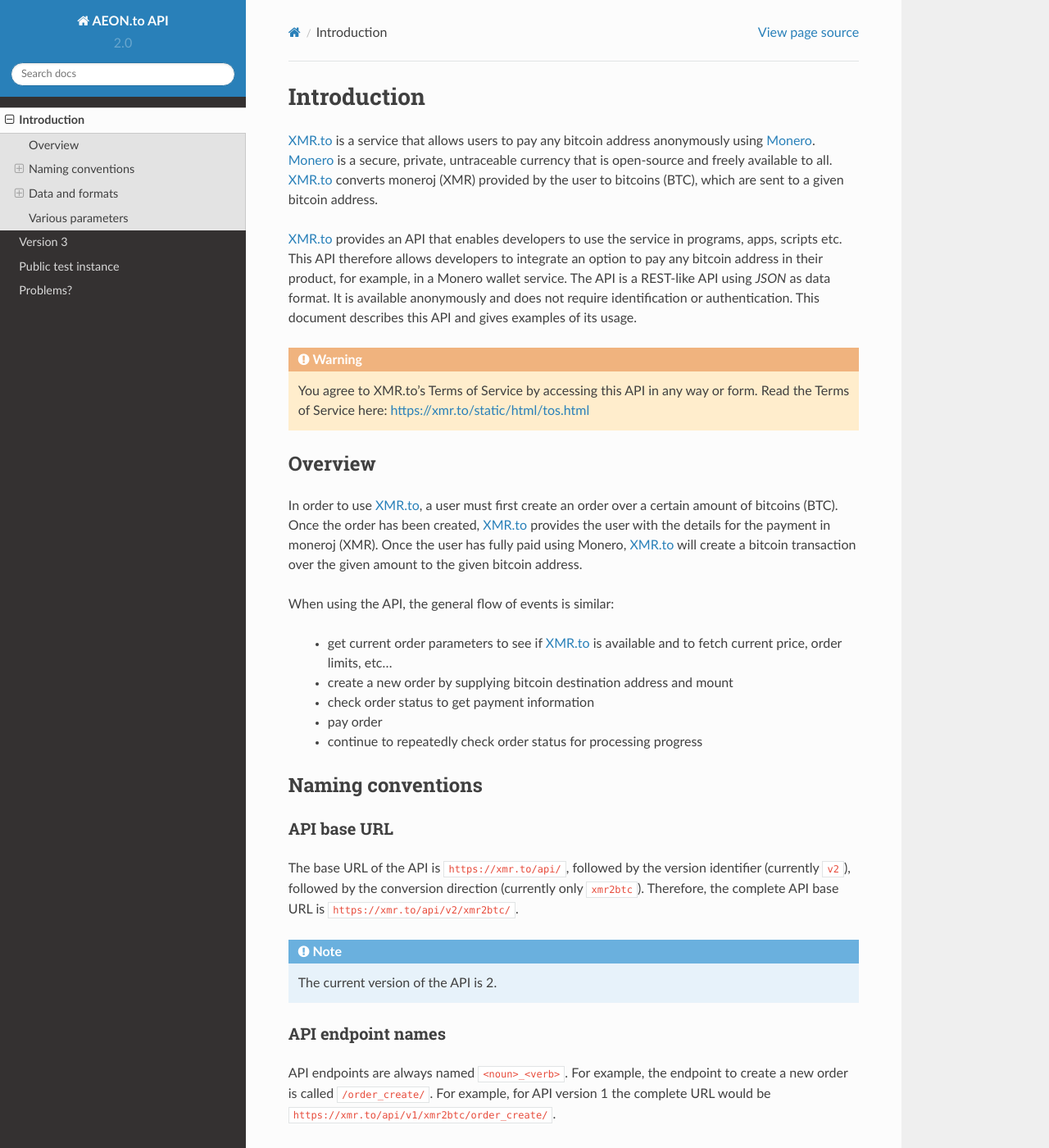
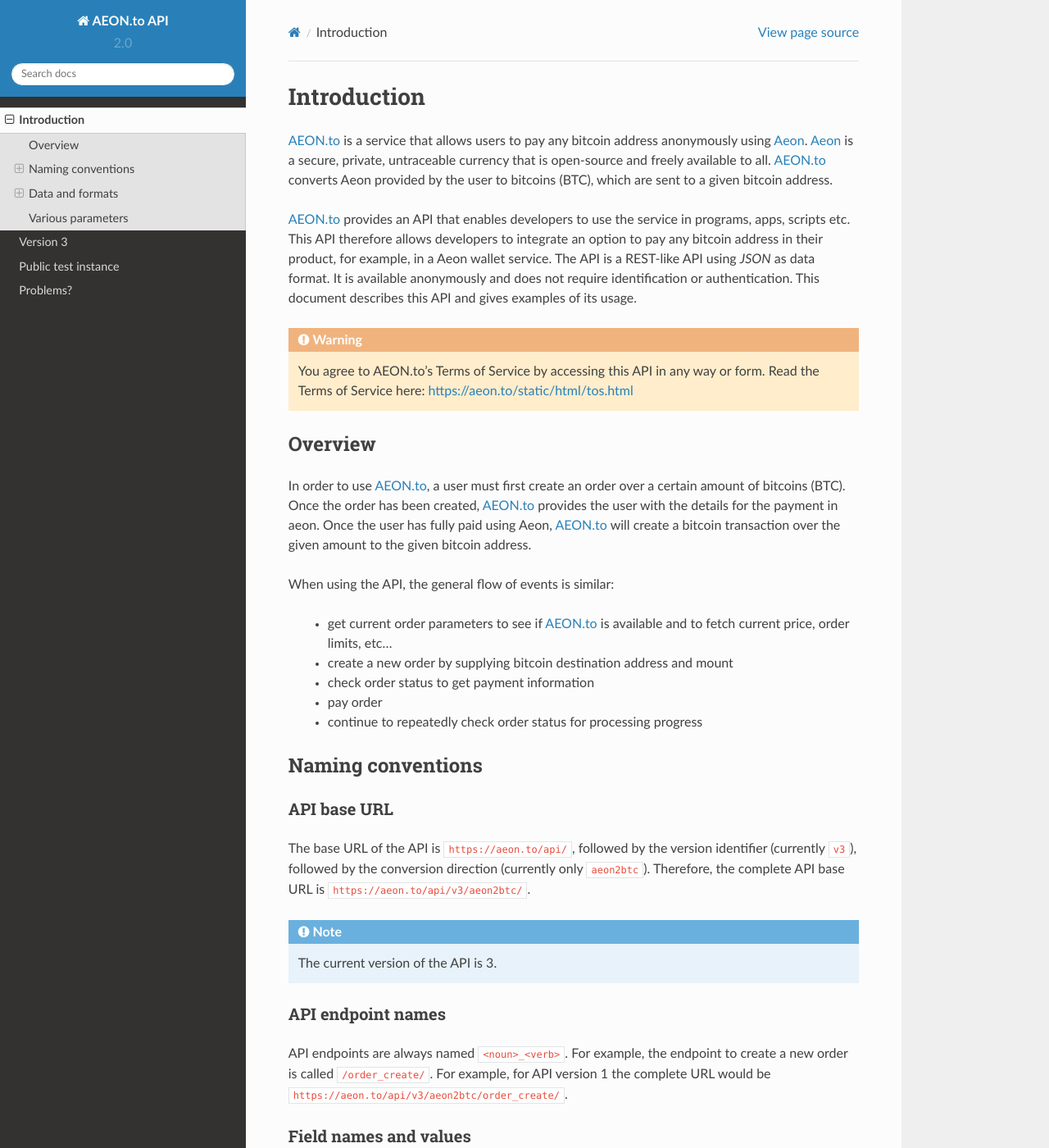
Before and after one commit to XMRto/aeonto-api-docs, a Sphinx documentation site: the page built from docs/source/introduction.rst, in a window 1280 px wide and 1400 px high. Shown: the whole window at 82% size. Built offline with Sphinx 7.4.7 and the Read the Docs theme 2.0.0, drawn with Linux system fonts in a browser that asks for light colours; some of the changed text lies outside the part shown.

Commit message:
Change index, introduction, problems, test_instance for AEON.to

```diff
--- a/docs/source/index.rst
+++ b/docs/source/index.rst
@@ -10,7 +10,7 @@
 ..     :target: https://aeon.to
 ..     :alt: AEON.to logo
 
-This is the API documentation for XMR.to_, which
+This is the API documentation for AEON.to_, which
 is a service that allows users to pay any bitcoin address
 anonymously using Aeon_.
 
@@ -74,7 +74,7 @@
             This document describes this API and gives examples of its usage.
 
 .. meta::
-   :keywords: aeon.to, monero, bitcoin, cryptocurrency
+   :keywords: aeon.to, aeon, bitcoin, cryptocurrency
    :description lang=en: AEON.to is a service that allows users to pay any bitcoin address
                          anonymously using Aeon.
 
--- a/docs/source/introduction.rst
+++ b/docs/source/introduction.rst
@@ -2,37 +2,37 @@
 Introduction
 ============
 
-XMR.to_ is a service that allows users to pay any bitcoin address
-anonymously using Monero_.
-Monero_ is a secure, private, untraceable currency that is open-source
+AEON.to_ is a service that allows users to pay any bitcoin address
+anonymously using Aeon_.
+Aeon_ is a secure, private, untraceable currency that is open-source
 and freely available to all.
-XMR.to_ converts moneroj (XMR) provided by the user to bitcoins
+AEON.to_ converts Aeon provided by the user to bitcoins
 (BTC), which are sent to a given bitcoin address.
 
-XMR.to_ provides an API that enables developers to use the service
+AEON.to_ provides an API that enables developers to use the service
 in programs, apps, scripts etc. This API therefore allows developers
 to integrate an option to pay any bitcoin address in their product,
-for example, in a Monero wallet service.
+for example, in a Aeon wallet service.
 The API is a REST-like API using `JSON` as data format. It is available anonymously
 and does not require identification or authentication.
 This document describes this API and gives examples of its usage.
 
 .. warning::
-    You agree to XMR.to's Terms of Service by accessing this API in any way or form.
-    Read the Terms of Service here: https://xmr.to/static/html/tos.html
+    You agree to AEON.to's Terms of Service by accessing this API in any way or form.
+    Read the Terms of Service here: https://aeon.to/static/html/tos.html
 
 Overview
 --------
 
-In order to use XMR.to_, a user must first create an order over
+In order to use AEON.to_, a user must first create an order over
 a certain amount of bitcoins (BTC). Once the order has been created,
-XMR.to_ provides the user with the details for the payment in moneroj (XMR).
-Once the user has fully paid using Monero, XMR.to_ will create a bitcoin
+AEON.to_ provides the user with the details for the payment in aeon.
+Once the user has fully paid using Aeon, AEON.to_ will create a bitcoin
 transaction over the given amount to the given bitcoin address.
 
 When using the API, the general flow of events is similar:
 
- - get current order parameters to see if XMR.to_ is available and to fetch current
+ - get current order parameters to see if AEON.to_ is available and to fetch current
    price, order limits, etc...
  - create a new order by supplying bitcoin destination address and mount
  - check order status to get payment information
@@ -45,19 +45,19 @@
 API base URL
 ~~~~~~~~~~~~
 
-The base URL of the API is ``https://xmr.to/api/``, followed by the version identifier (currently ``v2``),
-followed by the conversion direction (currently only ``xmr2btc``). Therefore, the complete API base URL
-is ``https://xmr.to/api/v2/xmr2btc/``.
+The base URL of the API is ``https://aeon.to/api/``, followed by the version identifier (currently ``v3``),
+followed by the conversion direction (currently only ``aeon2btc``). Therefore, the complete API base URL
+is ``https://aeon.to/api/v3/aeon2btc/``.
 
 .. note::
-    The current version of the API is 2.
+    The current version of the API is 3.
 
 API endpoint names
 ~~~~~~~~~~~~~~~~~~
 
 API endpoints are always named ``<noun>_<verb>``. For example, the endpoint to create
 a new order is called ``/order_create/``. For example, for API version 1 the complete URL would be
-``https://xmr.to/api/v1/xmr2btc/order_create/``.
+``https://aeon.to/api/v3/aeon2btc/order_create/``.
 
 Field names and values
 ~~~~~~~~~~~~~~~~~~~~~~
@@ -109,7 +109,7 @@
 Various parameters
 ------------------
 
-Currently, XMR.to_ has a few additional parameters and best practice values that are constant. Therefore, we do not expose them via a dedicated API endpoint. However, for the sake of completeness, we list them here:
+Currently, AEON.to_ has a few additional parameters and best practice values that are constant. Therefore, we do not expose them via a dedicated API endpoint. However, for the sake of completeness, we list them here:
 
 +----------------------------------------------+-----------+
 | Description                                  | Value     |
@@ -121,9 +121,9 @@
 | out if no or only partial payment occurred   |           |
 +----------------------------------------------+-----------+
 | Number of recommended mixins to use in       | 3         |
-| Monero_ payments                             |           |
+| Aeon_ payments                               |           |
 +----------------------------------------------+-----------+
 
 
-.. _XMR.to: https://xmr.to
-.. _Monero: https://getmonero.org
+.. _AEON.to: https://aeon.to
+.. _Aeon: https://www.aeon.cash
--- a/docs/source/problems.rst
+++ b/docs/source/problems.rst
@@ -11,10 +11,8 @@
 
 If none of this resolves the problem, please contact support.
 
+
 Contact
 -------
 
- * Follow us on Twitter: https://twitter.com/xmr_to
- * Bitcointalk support thread: https://bitcointalk.org/index.php?topic=959994
- * Monero forum support thread: https://forum.getmonero.org/3/merchants-and-marketplace/155/xmr-to-pay-any-bitcoin-address-anonymously-using-monero
- * XMR.to support: support@xmr.to
+ * AEON.to support: support@aeon.to
```
Also changed, not shown: other parts of docs/source/introduction.rst (+2 -2 lines), docs/source/test_instance.rst (+8 -8 lines), 1 other file.
